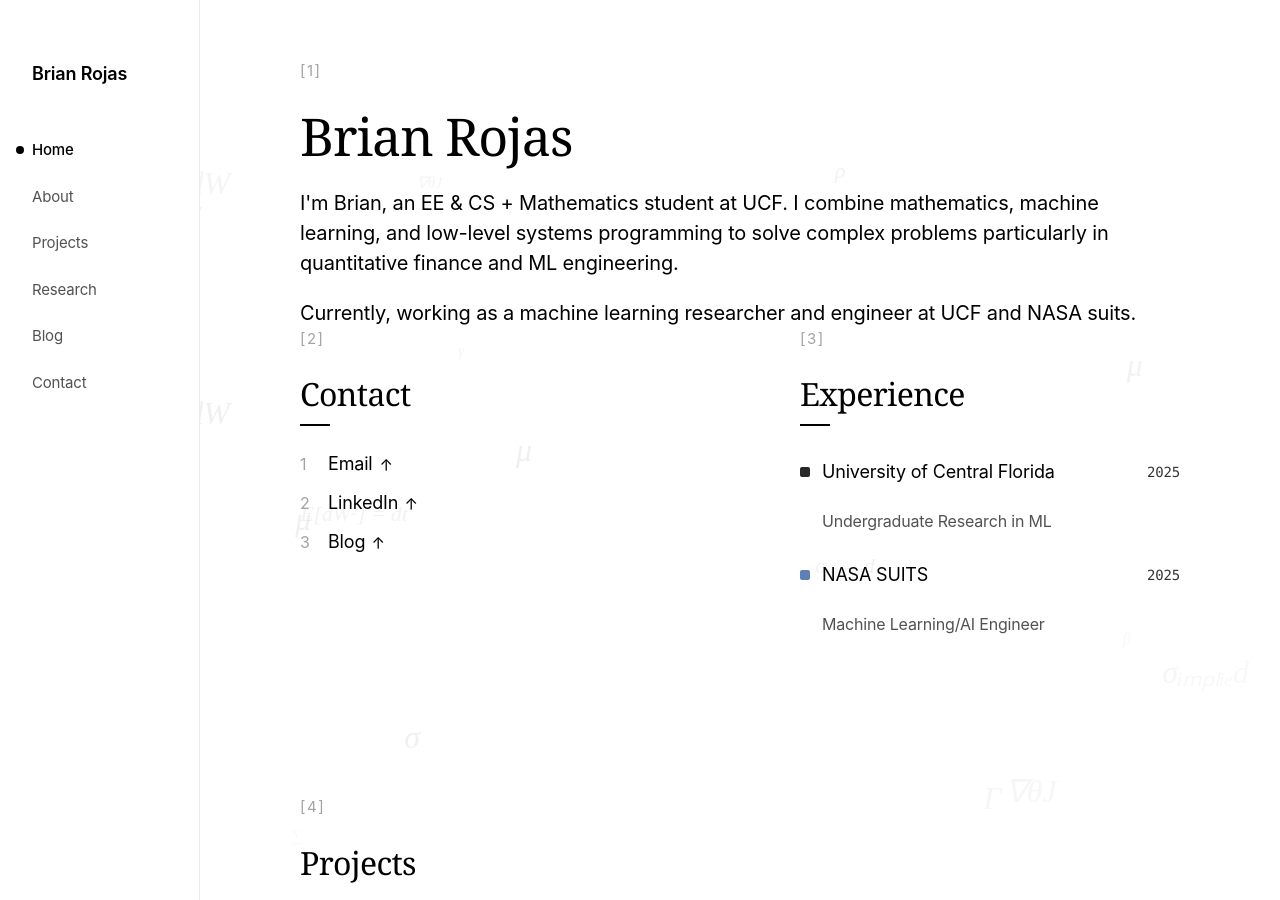
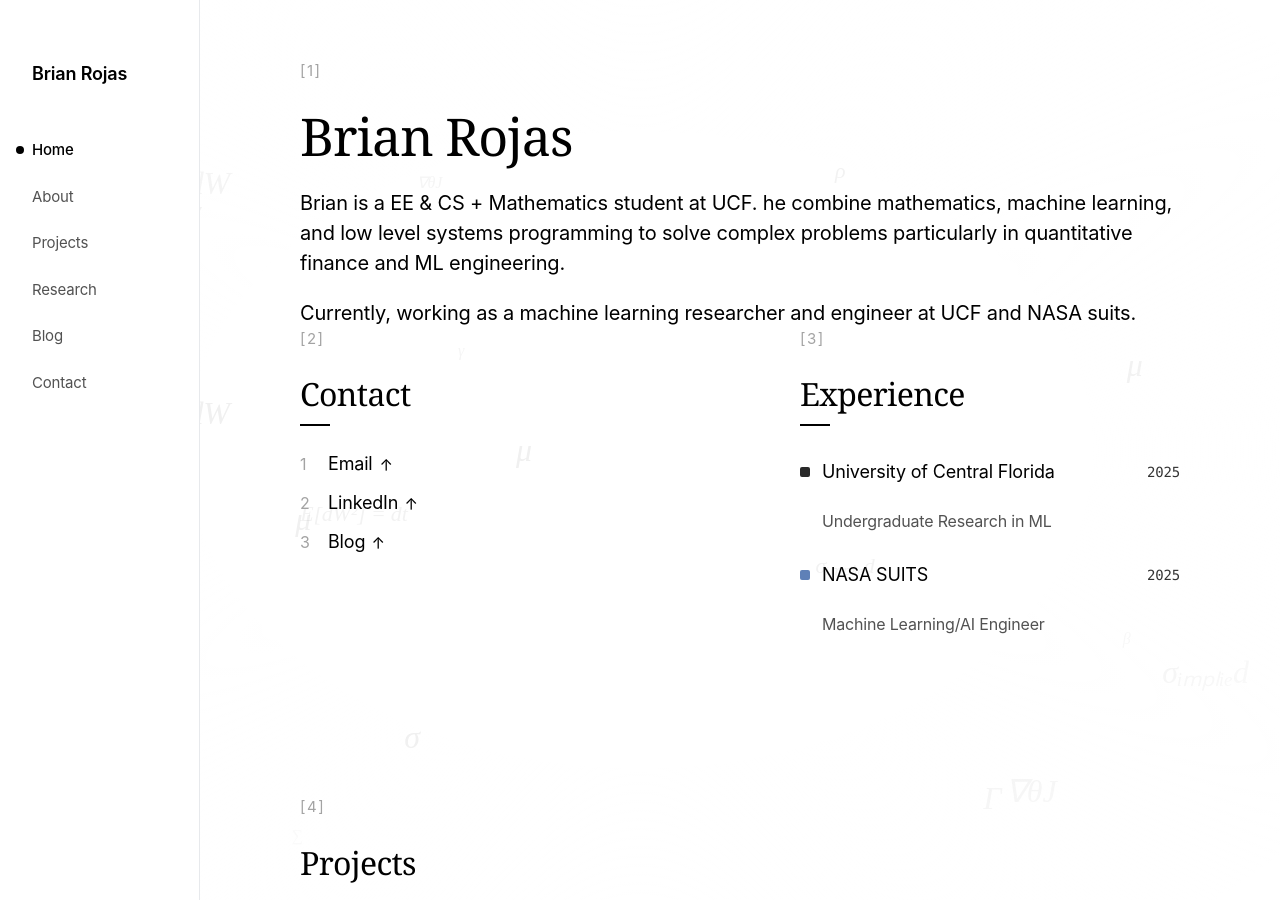
Before and after one commit to brianrojrc/brianrojrc.github.io, a Jekyll site: the page built from index.md, in a window 1280 px wide and 900 px high. Built offline with Jekyll 4.4.1, drawn with Linux system fonts in a browser that asks for light colours; some web fonts are replaced.

Commit message:
Update index.md

```diff
--- a/index.md
+++ b/index.md
@@ -6,7 +6,7 @@ title: Home
 <header class="page-header">
     <span class="page-marker">[1]</span>
     <h1>Brian Rojas</h1>
-    <p class="intro"> I'm Brian, an EE & CS + Mathematics student at UCF. I combine mathematics, machine learning, and low-level systems programming to solve complex problems particularly in quantitative finance and ML engineering.
+    <p class="intro"> Brian is a EE & CS + Mathematics student at UCF. he combine mathematics, machine learning, and low level systems programming to solve complex problems particularly in quantitative finance and ML engineering.
     <p class="currently">Currently, working as a machine learning researcher and engineer at UCF and NASA suits.</p>
 
 <div class="two-column">
```
